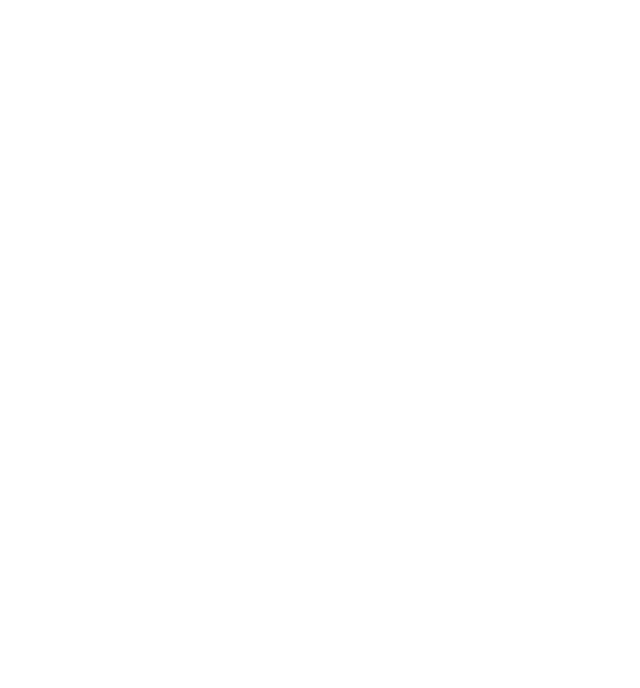
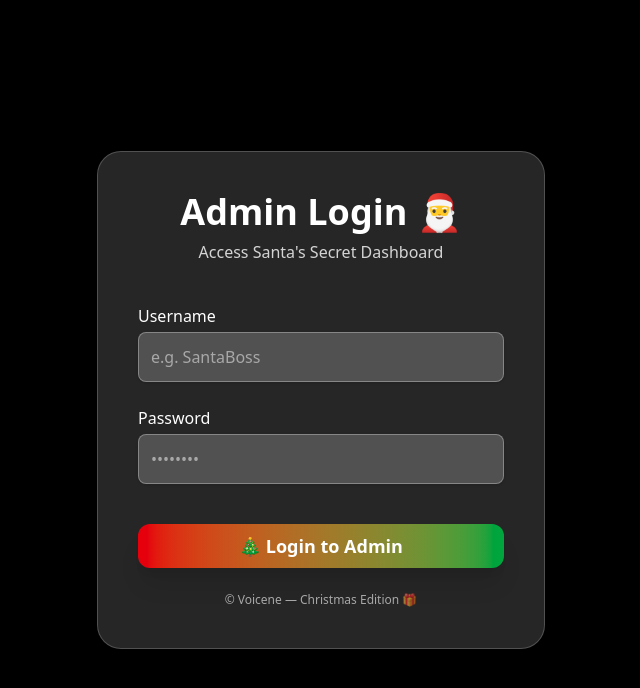
Before and after one commit to heyananthu/Christmas-friend-finder-app, a React (Vite) app in the folder client/myapp/: page /login in a window 1280 px wide. Before the commit this address had no page. Shown: the top 688 px of the page, without its empty margins (319-959 px from the left). Built offline with nearby package versions, Linux system fonts and the light colour scheme.

Commit message:
admin login added

```diff
--- a/client/myapp/src/App.jsx
+++ b/client/myapp/src/App.jsx
@@ -1,15 +1,18 @@
 import React from 'react'
 import EmployeeForm from './components/EmployeeForm.jsx'
 import Admin from './Pages/Admin.jsx'
+import AdminLogin from './Pages/AdminLogin.jsx'
 import { Toaster } from 'react-hot-toast'
-import {BrowserRouter , Route, Routes} from 'react-router-dom'
+import { BrowserRouter, Route, Routes } from 'react-router-dom'
 function App() {
+
   return (
     <BrowserRouter>
       <div>
         <Toaster position="top-center" toastOptions={{ duration: 3000 }} />
         <Routes>
           <Route path="/" element={<EmployeeForm />} />
+          <Route path='/login' element={<AdminLogin />} />
           <Route path="/my-admin" element={<Admin />} />
         </Routes>
       </div>
--- a/client/myapp/src/Pages/Admin.jsx
+++ b/client/myapp/src/Pages/Admin.jsx
@@ -6,10 +6,13 @@
 import { toast } from "react-hot-toast";
 import { motion } from "framer-motion";
 import { axiosInstance } from "../lib/axios";
-import { MdDelete } from "react-icons/md";
+import { MdDelete, MdLogout } from "react-icons/md";
+import { useNavigate } from "react-router-dom";
 export default function Admin() {
     const [employees, setEmployees] = useState([]);
     const [loadingAnimation, setLoadingAnimation] = useState(false);
+    const navigate = useNavigate();
+
 
     const fetchEmployees = async () => {
         try {
@@ -19,6 +22,12 @@
             toast.error("Failed to load employees");
         }
     };
+    useEffect(() => {
+        const isAdminLoggedIn = localStorage.getItem("admin")
+        if (!isAdminLoggedIn) {
+            navigate('/login')
+        }
+    })
 
     useEffect(() => { fetchEmployees(); }, []);
 
@@ -54,6 +63,22 @@
 
             {/* Pure Black Background */}
             <div className="min-h-screen bg-black text-white px-4 py-12">
+                <button
+                    onClick={() => {
+                        localStorage.removeItem("admin");
+                        toast.success("Logged out! 🎄");
+                        window.location.href = "/login";
+                    }}
+                    className="absolute top-6 right-6 z-20
+  text-white bg-white/10 backdrop-blur-xl border border-white/20
+  rounded-full w-10 h-10 flex items-center justify-center
+  hover:bg-white/20 transition-all duration-300
+  shadow-lg hover:scale-110 cursor-pointer"
+                    title="Logout"
+                >
+                    <MdLogout size={21} className="text-red-400 group-hover:text-red-500 transition-colors" />
+                </button>
+
 
                 {/* Header */}
                 <motion.div
--- /dev/null
+++ b/client/myapp/src/Pages/AdminLogin.jsx
@@ -0,0 +1,99 @@
+import { useState } from "react";
+import { useNavigate } from "react-router-dom";
+import Lottie from "lottie-react";
+import snowfall from "../assets/snowfall.json";
+import { toast } from "react-hot-toast";
+
+export default function AdminLogin() {
+    const navigate = useNavigate();
+
+    const [form, setForm] = useState({
+        username: "",
+        password: "",
+    });
+
+    const handleLogin = (e) => {
+        e.preventDefault();
+
+        if (form.username === "admin" && form.password === "voicene123") {
+            localStorage.setItem("admin", "true")
+            toast.success("Welcome Admin! 🎅✨");
+            navigate("/my-admin");
+        } else {
+            toast.error("Wrong Credentials ❌");
+        }
+    };
+
+    return (
+        <div className="min-h-screen flex items-center justify-center relative overflow-hidden px-4">
+
+            {/* Snowfall Background */}
+            <div className="fixed inset-0 -z-10 w-full h-full pointer-events-none bg-black">
+                {/* <Lottie
+                    animationData={snowfall}
+                    loop
+                    style={{ width: "100%", height: "100%" }}
+                /> */}
+            </div>
+
+            {/* Login Card */}
+            <div className="bg-white/15 backdrop-blur-2xl p-10 rounded-3xl shadow-2xl border border-white/20 w-full max-w-md text-center">
+
+                {/* Title */}
+                <h1 className="text-4xl font-extrabold text-white">
+                    Admin Login 🎅
+                </h1>
+                <p className="text-white/80 mt-2">
+                    Access Santa's Secret Dashboard
+                </p>
+
+                {/* Form */}
+                <form onSubmit={handleLogin} className="mt-10 space-y-6">
+
+                    {/* Username */}
+                    <div className="text-left">
+                        <label className="text-white font-medium">Username</label>
+                        <input
+                            required
+                            type="text"
+                            placeholder="e.g. SantaBoss"
+                            value={form.username}
+                            onChange={(e) =>
+                                setForm({ ...form, username: e.target.value })
+                            }
+                            className="w-full p-3 mt-1 rounded-lg bg-white/20 border border-white/30 text-white outline-none focus:border-green-400 shadow-sm"
+                        />
+                    </div>
+
+                    {/* Password */}
+                    <div className="text-left">
+                        <label className="text-white font-medium">Password</label>
+                        <input
+                            required
+                            type="password"
+                            placeholder="••••••••"
+                            value={form.password}
+                            onChange={(e) =>
+                                setForm({ ...form, password: e.target.value })
+                            }
+                            className="w-full p-3 mt-1 rounded-lg bg-white/20 border border-white/30 text-white outline-none focus:border-green-400 shadow-sm"
+                        />
+                    </div>
+
+                    {/* Login Button */}
+                    <button
+                        type="submit"
+                        className="w-full py-2 cursor-pointer bg-gradient-to-r from-red-600 to-green-600 hover:from-red-700 hover:to-green-700 text-white font-bold text-lg rounded-xl transition-all duration-300 transform hover:scale-105 shadow-xl mt-4"
+                    >
+                        🎄 Login to Admin
+                    </button>
+                </form>
+
+                {/* Footer */}
+                <p className="mt-6 text-xs text-white/60">
+                    © Voicene — Christmas Edition 🎁
+                </p>
+            </div>
+        </div>
+    );
+}
--- a/client/myapp/src/components/EmployeeForm.jsx
+++ b/client/myapp/src/components/EmployeeForm.jsx
@@ -118,7 +118,7 @@
                             </div> */}
 
                             {/* Submit Button */}
-                            <button className="btn-green">
+                            <button className="btn-green cursor-pointer">
                                 Add Me to the Voicene Nice List 🎁
                             </button>
                         </form>
--- /dev/null
+++ b/client/myapp/src/lib/AdminProtectRoute.js
@@ -0,0 +1,8 @@
+import { Navigate } from "react-router-dom";
+
+const ProtectRoute = ({ children }) => {
+  const isAdminLoggedIn = localStorage.getItem("admin");
+  return isAdminLoggedIn ? children : <Navigate to="/login" replace />;
+};
+
+export default ProtectRoute;
```
Lines whose indentation alone changed are shown as unchanged.
